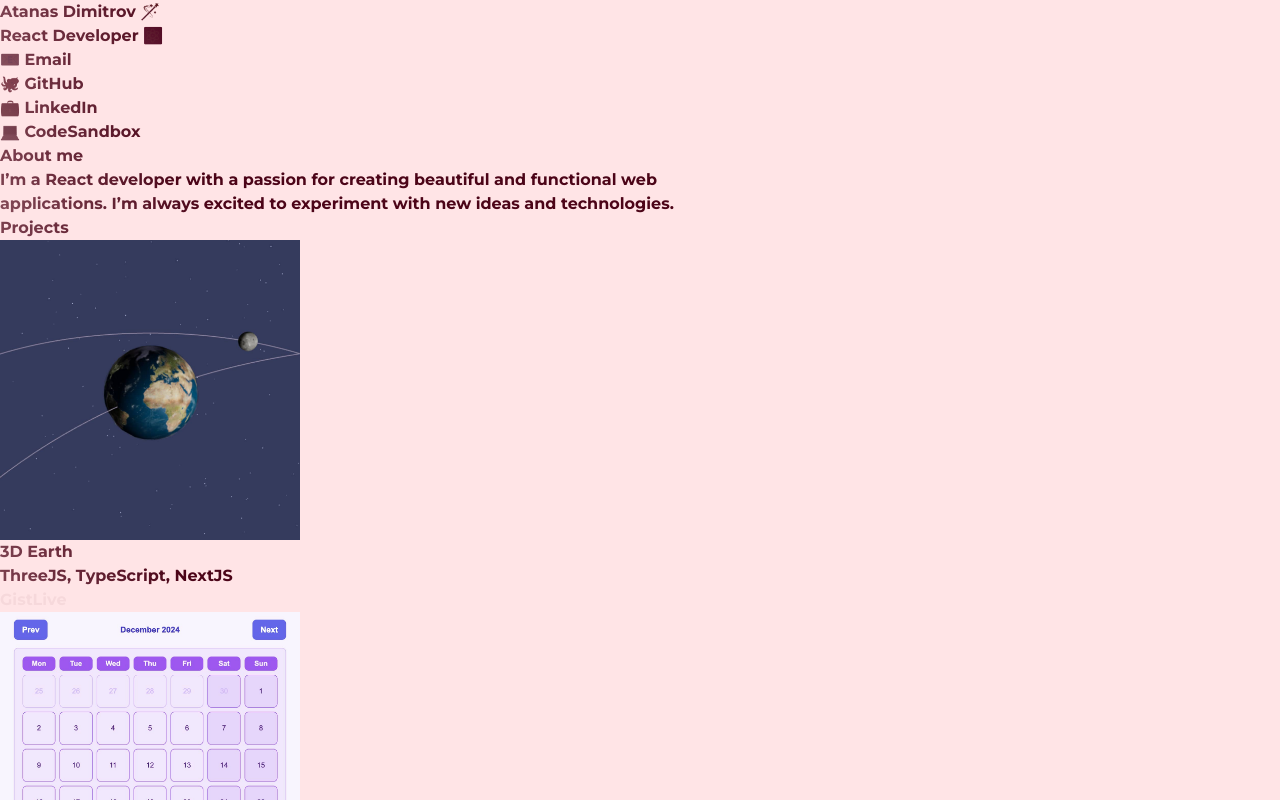
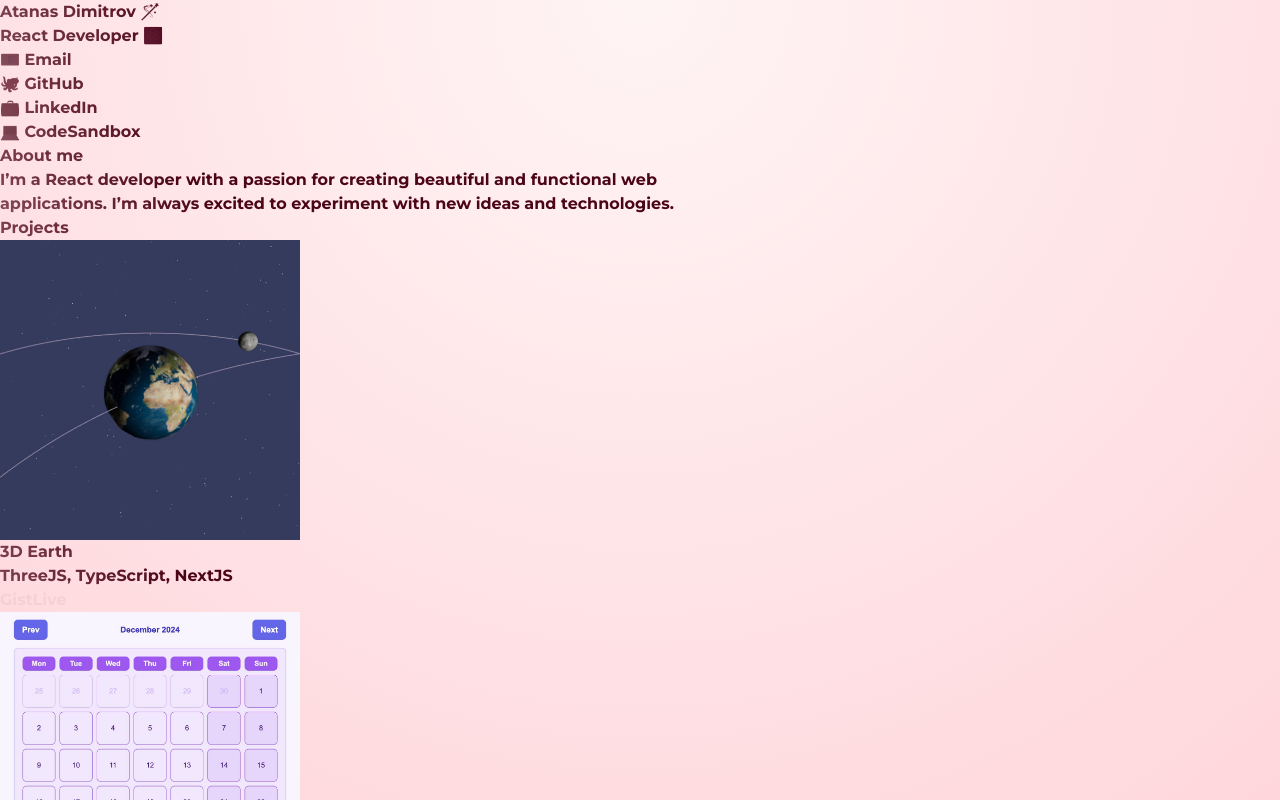
Before and after one commit to atanas-dim/portfolio-2, a Next.js app: page / in a window 1280 px wide. Shown: the top 800 px of the page. Built offline with nearby package versions, Linux system fonts and the light colour scheme.

Commit message:
Add bg gradient

```diff
--- a/src/app/globals.css
+++ b/src/app/globals.css
@@ -9,6 +9,12 @@ html {
 
 body {
   @apply bg-rose-100 w-full relative text-rose-950/5 font-bold;
+
+  background-image: radial-gradient(
+    circle at top center,
+    #ffffff99,
+    #fec3ca 60%
+  );
 }
 
 * {
```
